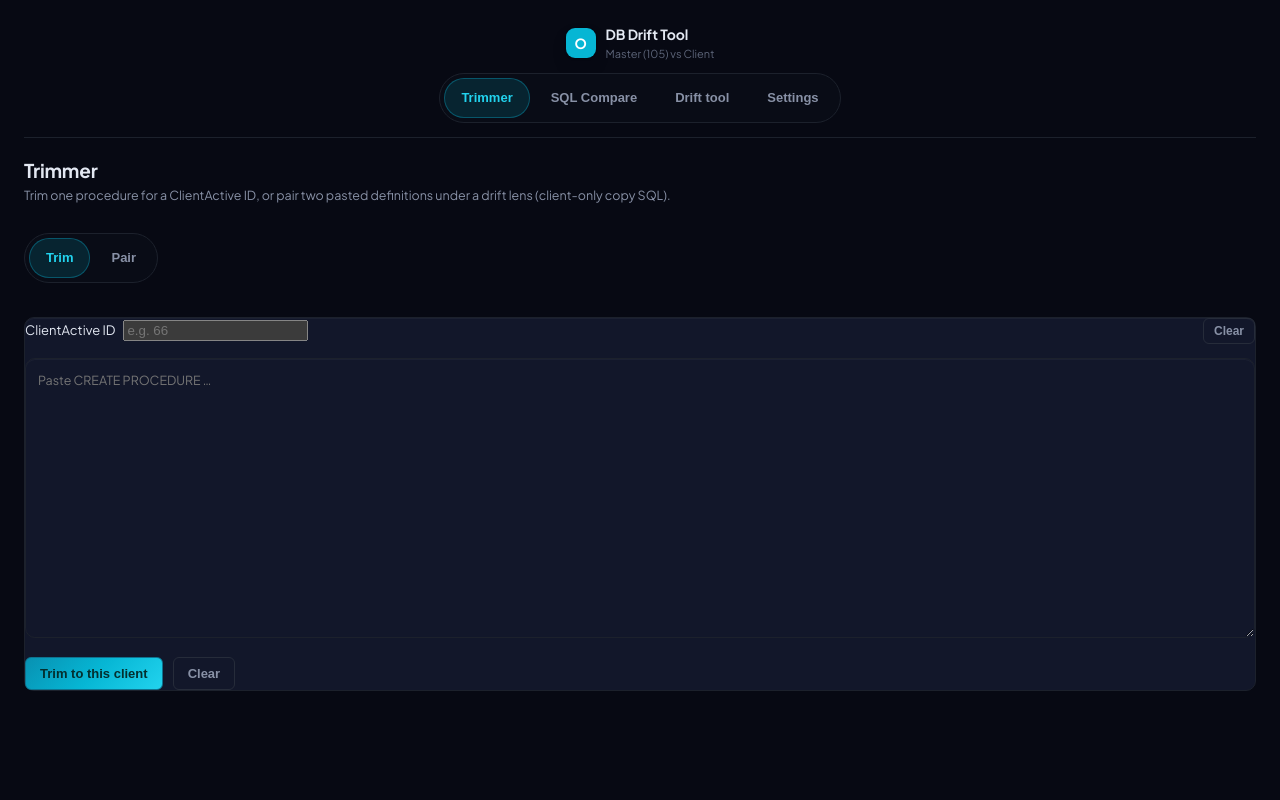
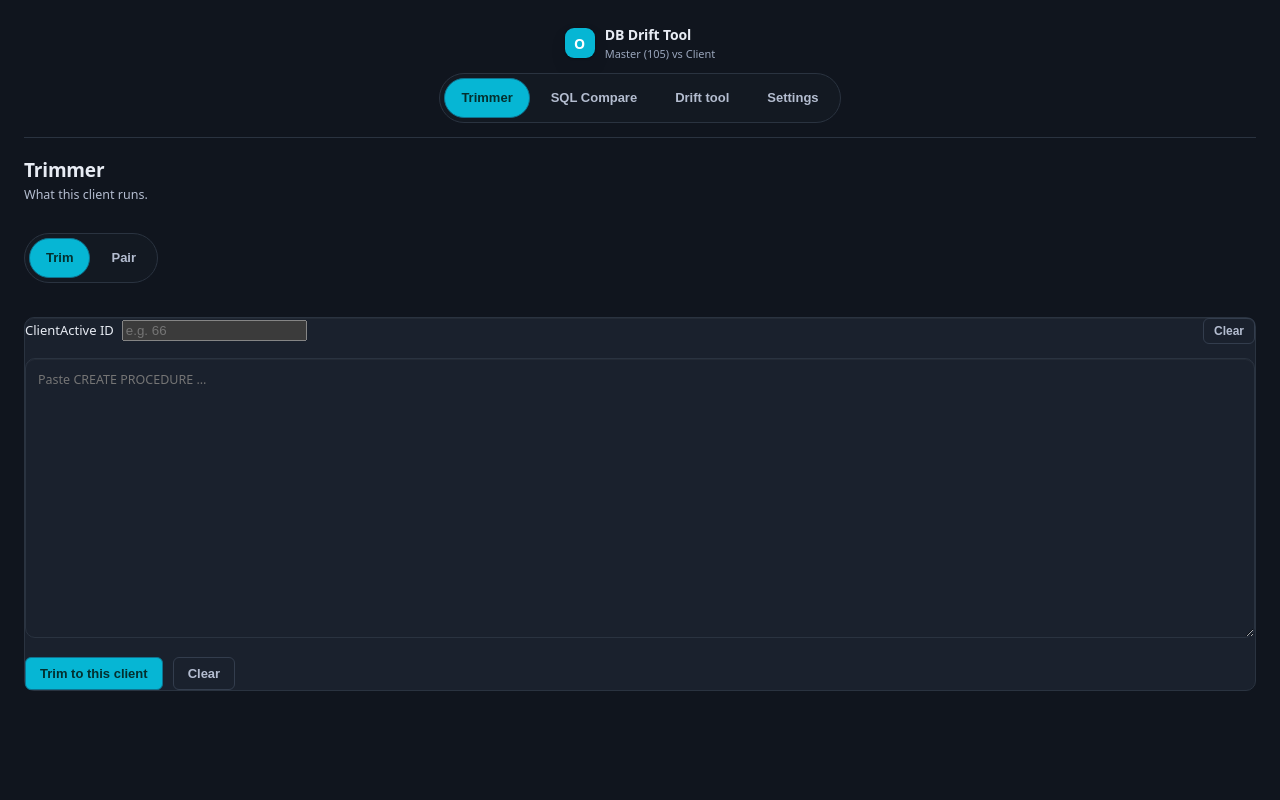
Before and after one commit to AlaaKhaled-BAU/Drift-SQL-Tool, a Flask app: page / in a window 1280 px wide. Run offline with Flask 3, Linux system fonts and the light colour scheme.

Commit message:
Restyle the offline UI for readable contrast and stable WebKit controls.
Lift surfaces and hint text to meet contrast goals, use one cyan accent for chrome and progress, replace the rainbow bar with native progress, add tab arrow keys and dialog showModal detection, and drop Google Fonts so the desktop shell works offline.

Co-authored-by: Cursor <cursoragent@cursor.com>

```diff
--- a/static/style.css
+++ b/static/style.css
@@ -1,29 +1,28 @@
 /* Olives DB Drift Tool -- visual language:
-   layered dark surfaces, one blue accent for actions, semantic colors for
+   layered dark surfaces, one cyan accent for actions, semantic colors for
    drift roles (green=added, amber=modified, blue=informational, red=risk),
    a distinct purple for anything AI-generated so it's never confused with
    the deterministic findings next to it. */
 :root {
   color-scheme: dark;
-  --bg: #070913;
-  --surface-0: #090c16;
-  --surface-1: #12172a;
-  --surface-2: #171b24;
-  --surface-3: #1d2230;
-  --border: #262c3a;
-  --border-soft: #1c212c;
-  --text: #e3e8f2;
-  --text-dim: #8891a6;
-  --text-faint: #5c6478;
+  --bg: #10151e;
+  --surface-0: #131922;
+  --surface-1: #1a212d;
+  --surface-2: #212a38;
+  --surface-3: #283244;
+  --border: #333d4d;
+  --border-soft: #2a3340;
+  --text: #e8ecf4;
+  --text-dim: #b4bdd0;
+  --text-faint: #9aa6bc;
   --accent: #06b6d4;
   --accent-dim: #0e7490;
-  --accent-2: #22d3ee;
+  --accent-on: #042f2e;
   --trim-kept: #34d399;
   --trim-kept-bg: rgba(52, 211, 153, 0.08);
   --trim-cut: #fb7185;
   --trim-cut-bg: rgba(251, 113, 133, 0.08);
   --harvest-amber: #fbbf24;
-  --bar-shimmer: linear-gradient(90deg, #06b6d4, #8b5cf6, #06b6d4, #22d3ee);
   --green: #5fe0a0;
   --green-bg: #12291f;
   --amber: #f0b459;
@@ -42,7 +41,7 @@
 * { box-sizing: border-box; }
 html, body { height: 100%; }
 body {
-  font-family: "Plus Jakarta Sans", ui-sans-serif, system-ui, "Segoe UI", sans-serif;
+  font-family: ui-sans-serif, system-ui, "Segoe UI", Roboto, sans-serif;
   background: var(--bg);
   color: var(--text);
   margin: 0;
@@ -158,13 +161,13 @@ button {
    or :active uses transform — the hit target moves before mouseup. */
 button:hover { background: var(--surface-3); border-color: var(--border); }
 button:active { background: var(--surface-1); }
-button.btn-primary, #trimRunBtn, #go {
+button.btn-primary {
   border-color: var(--accent-dim);
-  background: linear-gradient(135deg, #0891b2 0%, #06b6d4 50%, #22d3ee 100%);
-  color: #042f2e;
+  background: var(--accent);
+  color: var(--accent-on);
 }
-button.btn-primary:hover, #trimRunBtn:hover, #go:hover { background: linear-gradient(135deg, #0e7490 0%, #22d3ee 50%, #67e8f9 100%); }
-button.btn-primary:active, #trimRunBtn:active, #go:active { background: linear-gradient(135deg, #0e7490 0%, #0891b2 100%); }
+button.btn-primary:hover { background: #22d3ee; border-color: var(--accent); }
+button.btn-primary:active { background: var(--accent-dim); border-color: #0c5c6e; }
 button.ghost { background: transparent; border-color: var(--border); color: var(--text-dim); }
 button.ghost:hover { background: var(--surface-2); color: var(--text); }
 button.ai { background: var(--purple-bg); border-color: #4a3a70; color: var(--purple); }
@@ -462,30 +465,46 @@ tr.finding-row.row-approved:hover {
   padding: 8px 16px; min-height: 40px; border-radius: 999px; cursor: pointer;
   font-size: 13px; font-weight: 600; box-sizing: border-box;
 }
-.tool-tab:hover { background: rgba(6, 182, 212, 0.06); color: var(--text); }
-.tool-tab:focus-visible { outline: 2px solid var(--accent); outline-offset: 2px; }
+.tool-tab:hover { background: var(--surface-2); color: var(--text); }
 .tool-tab.active {
-  background: rgba(6, 182, 212, 0.14); color: var(--accent-2);
-  border-color: rgba(6, 182, 212, 0.35);
+  background: var(--accent);
+  color: var(--accent-on);
+  border-color: var(--accent-dim);
 }
 .work-bar {
   margin: 0 0 16px; padding: 0 0 8px;
 }
-.work-bar-track {
-  height: 2.5px; border-radius: 999px; overflow: hidden;
-  background: var(--surface-2); margin-bottom: 6px;
+.work-bar-progress {
+  display: block; width: 100%; height: 6px; margin-bottom: 6px;
+  border: none; border-radius: 999px; overflow: hidden;
+  background: var(--surface-2);
+  accent-color: var(--accent);
 }
-.work-bar-indeterminate {
-  height: 100%; width: 100%;
-  background: var(--bar-shimmer);
-  background-size: 200% 100%;
-  animation: work-bar-shimmer 1.4s linear infinite;
+.work-bar-progress::-webkit-progress-bar {
+  background: var(--surface-2);
+  border-radius: 999px;
 }
-@keyframes work-bar-shimmer {
-  0% { background-position: 100% 0; }
-  100% { background-position: -100% 0; }
+.work-bar-progress::-webkit-progress-value {
+  background: var(--accent);
+  border-radius: 999px;
 }
-#workBarLabel { font-size: 12px; color: var(--text-dim); }
+.work-bar-progress:indeterminate::-webkit-progress-bar {
+  background: var(--surface-2);
+}
+.work-bar-progress:indeterminate::-webkit-progress-value {
+  background: var(--accent);
+  animation: work-progress-slide 1.4s ease-in-out infinite;
+}
+@keyframes work-progress-slide {
+  0% { transform: translateX(-100%); }
+  100% { transform: translateX(250%); }
+}
+@media (prefers-reduced-motion: reduce) {
+  .work-bar-progress:indeterminate::-webkit-progress-value {
+    animation-duration: 4s;
+  }
+}
+#workBarLabel { font-size: 13px; color: var(--text-dim); }
 [hidden] { display: none !important; }
 .glass-panel {
   background: var(--surface-1);
--- a/templates/index.html
+++ b/templates/index.html
@@ -4,9 +4,6 @@
 <meta charset="utf-8">
 <meta name="viewport" content="width=device-width, initial-scale=1">
 <title>Olives DB Drift Tool</title>
-<link rel="preconnect" href="https://fonts.googleapis.com">
-<link rel="preconnect" href="https://fonts.gstatic.com" crossorigin>
-<link href="https://fonts.googleapis.com/css2?family=Geist+Mono:wght@400;500&family=Plus+Jakarta+Sans:wght@400;500;600;700&display=swap" rel="stylesheet">
 <link rel="stylesheet" href="/static/style.css">
 </head>
 <body>
@@ -35,14 +32,14 @@
     </nav>
     </header>
 
-    <div id="workBar" class="work-bar" hidden role="status" aria-live="polite">
-      <div class="work-bar-track"><div class="work-bar-indeterminate"></div></div>
-      <span id="workBarLabel"></span>
+    <div id="workBar" class="work-bar" hidden>
+      <progress id="workBarProgress" class="work-bar-progress" max="100"></progress>
+      <span id="workBarLabel" role="status" aria-live="polite"></span>
     </div>
 
     <div id="paneTrimmer" class="tool-pane" data-tool="trimmer">
       <h1>Trimmer</h1>
-      <div class="sub">Trim one procedure for a ClientActive ID, or pair two pasted definitions under a drift lens (client-only copy SQL).</div>
+      <div class="sub">What this client runs.</div>
       <nav class="compare-subtabs tool-tabs" id="trimSubTabs" role="tablist" aria-label="Trimmer views">
         <button type="button" role="tab" class="tool-tab trim-subtab active" data-trim-sub="trim" aria-selected="true">Trim</button>
         <button type="button" role="tab" class="tool-tab trim-subtab" data-trim-sub="pair" aria-selected="false">Pair</button>
@@ -59,7 +56,7 @@
           spellcheck="false" autocomplete="off" autocapitalize="off" wrap="off"></textarea>
         <p class="paste-status hint" id="trimSourceHint" hidden></p>
         <div class="trim-run-bar">
-          <button type="button" id="trimRunBtn">Trim to this client</button>
+          <button type="button" id="trimRunBtn" class="btn-primary">Trim to this client</button>
           <button type="button" id="trimClearBottomBtn" class="ghost" title="Clear procedure and results">Clear</button>
         </div>
         <div id="trimSplit" class="trim-split" hidden>
@@ -140,7 +137,7 @@
 
     <div id="paneCompare" class="tool-pane" data-tool="compare" hidden>
       <h1>SQL Compare</h1>
-      <div class="sub">Compare live SQL Server databases or <code>.bak</code> files, review drift, copy config rows, web files, and download client scripts. Master is never written from this tool.</div>
+      <div class="sub">Schema and files.</div>
 
       <nav class="compare-subtabs tool-tabs" id="compareSubTabs" role="tablist" aria-label="SQL Compare views">
         <button type="button" role="tab" class="tool-tab compare-subtab tab-tip active" data-compare-sub="schema" aria-selected="true" aria-label="Schema"
@@ -175,8 +172,8 @@
               </div>
               <div class="run-actions">
                 <label class="trim-label">ClientActive ID (optional) <input id="compareClientActiveId" type="number" min="1" step="1" placeholder="scope gates"></label>
-                <button id="go">Compare</button>
-                <button type="button" id="fullUpdateBtn">Full Update</button>
+                <button type="button" id="go" class="btn-primary">Compare</button>
+                <button type="button" id="fullUpdateBtn" class="btn-primary">Full Update</button>
                 <button type="button" class="ghost" id="procFilterBtn">Procedures filter</button>
                 <label class="trim-label"><input type="checkbox" id="fullUpdateAllDbs"> Olives_BO, OSFA_DB, Olives_Log, and Olives_Images</label>
               </div>
@@ -322,7 +319,7 @@
 
     <div id="paneSettings" class="tool-pane" data-tool="settings" hidden>
       <h1>Settings</h1>
-      <div class="sub">Where <code>.bak</code> files are restored for compare and rehearse. Temporary databases are always named <code>drift_*</code> / <code>zz_rehearsal_*</code> and are dropped afterwards.</div>
+      <div class="sub">Where backups are restored.</div>
       <section class="block glass-panel" id="scratchSettings">
         <p id="scratchEnvLocked" class="run-warning" hidden>These values come from <code>DRIFT_SCRATCH_*</code> environment variables or <code>.env</code>. Edit those to change them.</p>
         <div class="side-mode-toggle" role="radiogroup" aria-label="Scratch server mode">
@@ -353,7 +350,7 @@
 
     <div id="paneDrift" class="tool-pane" data-tool="drift" hidden>
       <h1>Drift tool</h1>
-      <div class="sub">Procedure-body drift between captured <code>.master.sql</code> / <code>.client.sql</code> for the current compare <code>run_id</code>. Lenses transform captured text in memory - they do not re-query SQL Server.</div>
+      <div class="sub">Procedure differences for this run.</div>
       <div id="driftBakBanner" class="run-warning">Run a <code>.bak</code> SQL Compare first (same picker / <code>run_id</code>). Live scan cannot drive Drift lenses.</div>
       <div id="driftLiveBanner" class="run-warning" hidden>Live scan mode - Drift lenses are disabled until you run a <code>.bak</code> compare.</div>
 
@@ -389,7 +386,7 @@
       </section>
     </div>
   </main>
-<div id="procViewerModal" class="apply-modal proc-modal" hidden role="dialog" aria-labelledby="procViewerTitle" aria-modal="true">
+<dialog id="procViewerModal" class="apply-modal proc-modal" aria-labelledby="procViewerTitle" hidden>
   <div class="apply-modal-backdrop" id="procViewerBackdrop"></div>
   <div class="apply-modal-panel proc-viewer-panel">
     <div class="proc-viewer-head">
@@ -408,9 +405,9 @@
       <pre id="procViewerPre" class="proc-viewer-pre"></pre>
     </div>
   </div>
-</div>
+</dialog>
 
-<div id="procFilterDialog" class="apply-modal" hidden role="dialog" aria-labelledby="procFilterTitle" aria-modal="true">
+<dialog id="procFilterDialog" class="apply-modal" aria-labelledby="procFilterTitle" hidden>
   <div class="apply-modal-backdrop" id="procFilterBackdrop"></div>
   <div class="apply-modal-panel proc-filter-panel">
     <h2 id="procFilterTitle">Procedures filter</h2>
@@ -434,9 +431,9 @@
       <button type="button" class="ghost" id="procFilterCloseBtn">Close</button>
     </div>
   </div>
-</div>
+</dialog>
 
-<div id="applyErrorModal" class="apply-modal" hidden role="dialog" aria-labelledby="applyErrorTitle" aria-modal="true">
+<dialog id="applyErrorModal" class="apply-modal" aria-labelledby="applyErrorTitle" hidden>
   <div class="apply-modal-backdrop" id="applyErrorBackdrop"></div>
   <div class="apply-modal-panel">
     <h2 id="applyErrorTitle">SQL error - choose action</h2>
@@ -450,7 +447,7 @@
       <button type="button" class="danger sm" id="applyErrBindStop">Stop on this error</button>
     </div>
   </div>
-</div>
+</dialog>
 
 <script src="/static/app.js"></script>
 </body>
```
Also changed, not shown: other parts of static/style.css (+64 -9 lines), static/app.js (+88 -13 lines).
